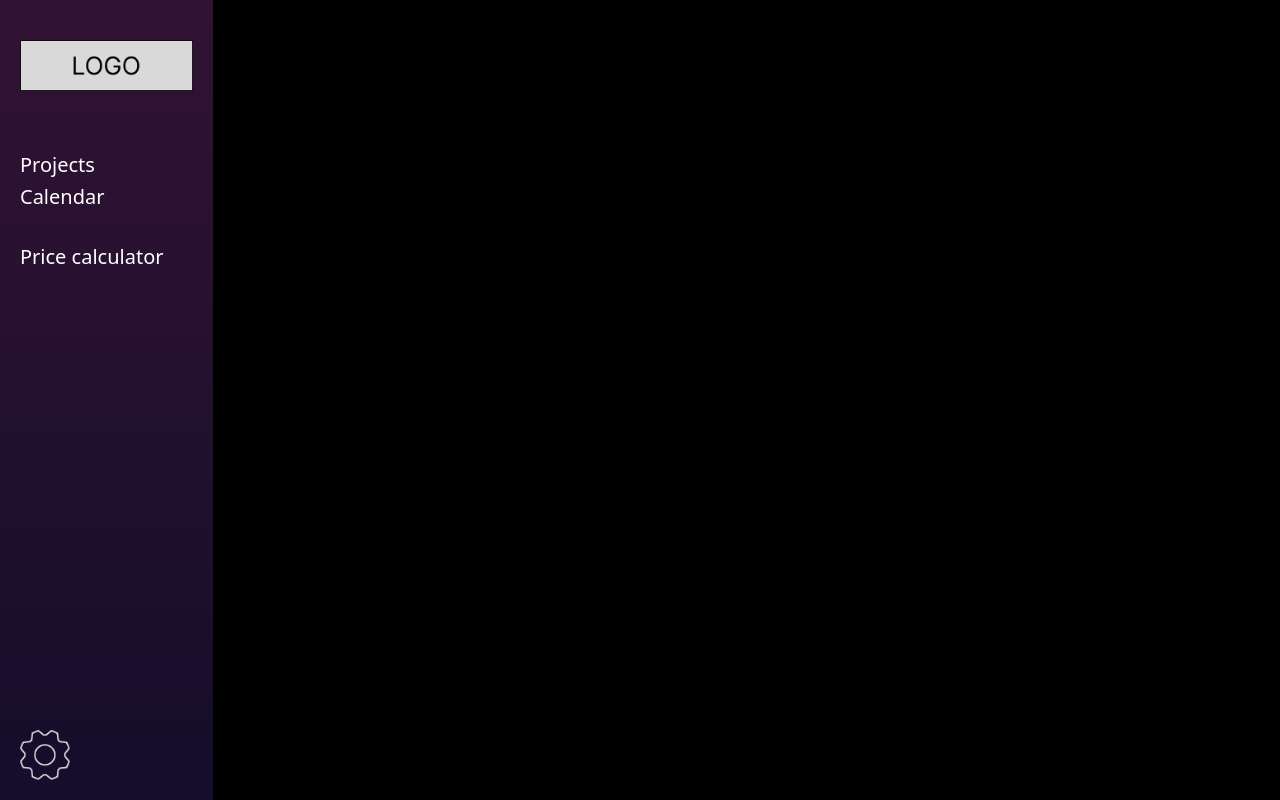
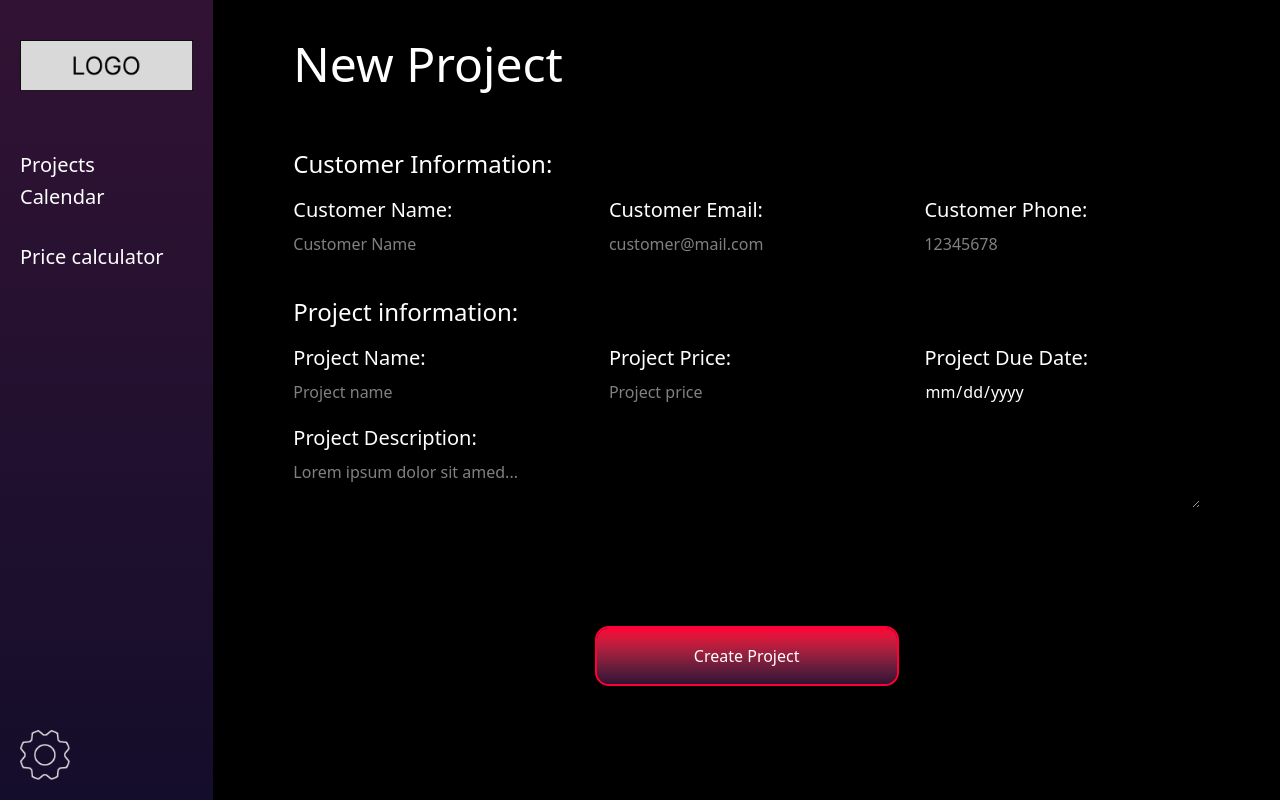
Before and after one commit to TineMSPetersen/2025-project-manager, a React (Vite) app in the folder frontend/: page /newproject in a window 1280 px wide. Built offline with nearby package versions, Linux system fonts and the light colour scheme.

Commit message:
New Project page

```diff
--- a/frontend/src/App.tsx
+++ b/frontend/src/App.tsx
@@ -4,6 +4,7 @@ import Projects from "./pages/Projects"
 import Sidebar from "./components/Sidebar"
 import Project from "./pages/Project"
 import PriceCalculator from "./pages/PriceCalculator"
+import NewProject from "./pages/NewProject"
 
 const App = () => {
   return (
@@ -15,6 +16,7 @@ const App = () => {
         <Route path="/projects" element={ <Projects />} />
         <Route path="/project/:projectId" element={ <Project />} />
         <Route path="/pricecalculator" element={ <PriceCalculator /> } />
+        <Route path="/newproject" element={ <NewProject />} />
       </Routes>
       </div>
     </div>
--- a/frontend/src/components/AddButton.tsx
+++ b/frontend/src/components/AddButton.tsx
@@ -1,10 +1,12 @@
+import { NavLink } from 'react-router-dom'
 import { assets } from '../assets/assets'
 
 const AddButton = () => {
   return (
-    <div className='bg-linear-to-b from-[#FF0036] to-[#321234] p-4 rounded-full outline-2 outline-[#FF0036] absolute bottom-5 right-5'>
+
+    <NavLink to={'/newproject'} className='bg-linear-to-b from-[#FF0036] to-[#321234] p-4 rounded-full outline-2 outline-[#FF0036] absolute bottom-5 right-5'>
       <img width={50} src={assets.add} alt="" />
-    </div>
+    </NavLink>
   )
 }
 
--- a/frontend/src/index.css
+++ b/frontend/src/index.css
@@ -1 +1,5 @@
 @import "tailwindcss";
+
+.active {
+  text-decoration: underline;
+}
--- /dev/null
+++ b/frontend/src/pages/NewProject.tsx
@@ -0,0 +1,102 @@
+import React from "react";
+
+const NewProject = () => {
+  return (
+    <div>
+      <h1 className="text-5xl mb-15">New Project</h1>
+
+      <form className="flex flex-col gap-10">
+        <div>
+          <p className="text-2xl mb-4">Customer Information:</p>
+          <div className="grid grid-cols-1 md:grid-cols-2 lg:grid-cols-3 gap-10">
+            <label className="text-xl" htmlFor="customername">
+              Customer Name:
+              <input
+                id="customername"
+                className="block mt-2 text-base"
+                type="text"
+                placeholder="Customer Name"
+              />
+            </label>
+
+            <label className="text-xl" htmlFor="customername">
+              Customer Email:
+              <input
+                id="customeremail"
+                className="block mt-2 text-base"
+                type="text"
+                placeholder="customer@mail.com"
+              />
+            </label>
+
+            <label className="text-xl" htmlFor="customername">
+              Customer Phone:
+              <input
+                id="customerphone"
+                className="block mt-2 text-base"
+                type="number"
+                placeholder="12345678"
+              />
+            </label>
+          </div>
+        </div>
+
+        <div>
+          <p className="text-2xl mb-4">Project information:</p>
+
+          <div className="flex flex-col gap-5">
+            <div className="grid grid-cols-1 md:grid-cols-2 lg:grid-cols-3 gap-10">
+              <label htmlFor="projectname" className="text-xl">
+                Project Name:
+                <input
+                  className="text-base block mt-2"
+                  id="projectname"
+                  type="text"
+                  placeholder="Project name"
+                />
+              </label>
+
+              <label htmlFor="projectprice" className="text-xl">
+                Project Price:
+                <input
+                  className="text-base block mt-2"
+                  id="projectprice"
+                  type="number"
+                  placeholder="Project price"
+                />
+              </label>
+
+              <label htmlFor="projectprice" className="text-xl">
+                Project Due Date:
+                <input
+                  className="text-base block mt-2"
+                  type="date"
+                  name="due date"
+                  id="due date"
+                />
+              </label>
+            </div>
+
+            <label htmlFor="projectdescription" className="text-xl">
+              Project Description:
+              <textarea
+                className="text-base block mt-2 w-full"
+                name="projectdescription"
+                id="projectdescription"
+                placeholder="Lorem ipsum dolor sit amed..."
+              ></textarea>
+            </label>
+          </div>
+        </div>
+
+        <div className="flex flex-col items-center">
+            <button className="mt-20 bg-linear-to-b from-[#FF0036] to-[#321234] w-[300px] py-4 rounded-xl outline-2 outline-[#FF0036]">
+            Create Project
+            </button>
+          </div>
+      </form>
+    </div>
+  );
+};
+
+export default NewProject;
```
